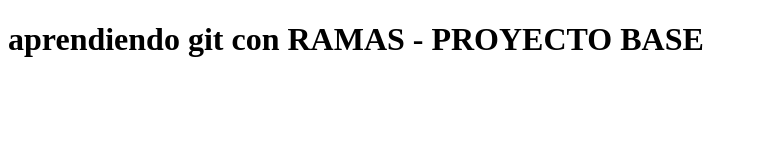
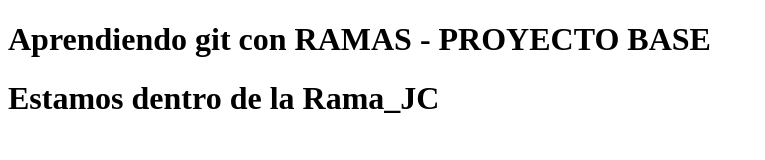
Before and after one commit to jcclases7-lgtm/git-branch-ramas, a plain HTML site: page index.html in a window 1280 px wide. Shown: the whole page, without its empty margins (0-765 px from the left). Drawn offline with Linux system fonts and the light colour scheme.

Commit message:
Se agrega la rama_jc y archivo de colores

```diff
--- /dev/null
+++ b/color_rama_jc.css
@@ -0,0 +1,3 @@
+<h1>{
+    color: chartreuse;
+}]
--- a/index.html
+++ b/index.html
@@ -6,7 +6,7 @@
     <title>Document</title>
 </head>
 <body>
-    <h1>aprendiendo git con RAMAS - PROYECTO BASE</h1>
-
+    <h1>Aprendiendo git con RAMAS - PROYECTO BASE</h1>
+    <h1>Estamos dentro de la Rama_JC </h1>
 </body>
 </html>
```
